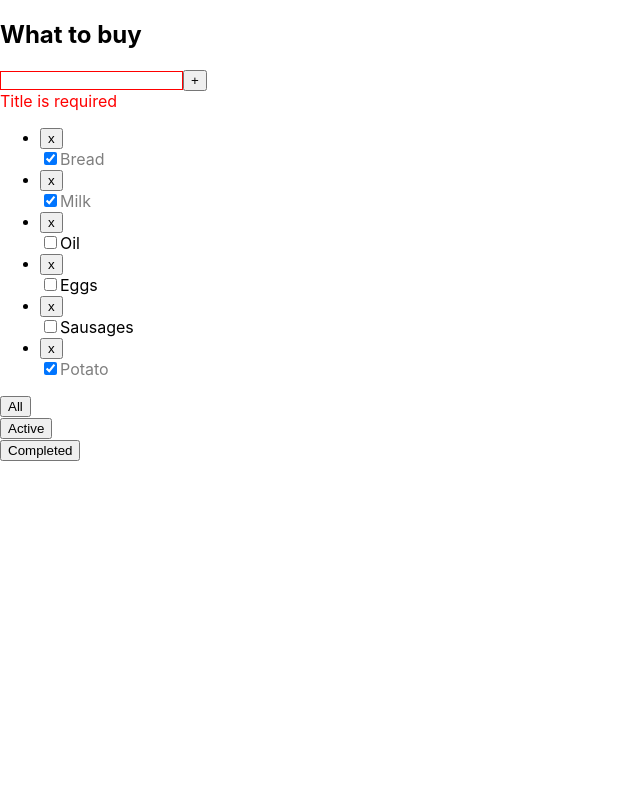
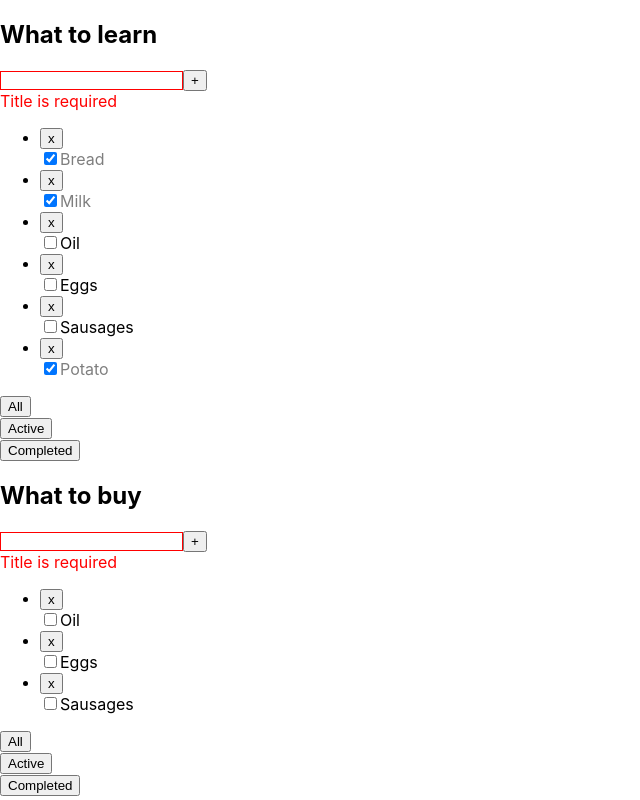
Before and after one commit to Masha-Gorb/todolist-app, a React (Create React App) app: page / in a window 1280 px wide. Shown: the whole page, without its empty margins (0-640 px from the left). Built offline with nearby package versions, Linux system fonts and the light colour scheme.

Commit message:
add useState for todolists

```diff
--- a/src/App.tsx
+++ b/src/App.tsx
@@ -1,15 +1,22 @@
 import React, {useState} from 'react'
 import {TodoList} from "./TodoList";
-import {Grosery} from "./Components/Grocery";
 import {v1} from "uuid";
-import {NewInput} from "./Components/NewInput";
-import styles from './App.module.css'
+
 
 
 export type filterType = "All" | "Active" | "Completed"
-export type filterForProductsType = 'All' | 'Vegetables' | 'Fruits'
+export type TodolistsType = {
+    id: string
+    title: string
+    filter: filterType
+}
 
 const App =() => {
+
+    let [todolists, setTodolists] = useState<Array<TodolistsType>>( [
+        {id: v1(), title: 'What to learn', filter: 'All'},
+        {id: v1(), title: 'What to buy', filter: 'Active'}
+    ])
 
     let [tasks, setTasks] = useState([
         {id: v1(), title: "Bread", checked: true},
@@ -51,13 +58,13 @@ const App =() => {
         setFilter(filterValue)
     }
 
-    let filtredTasks = tasks
-    if (filter === "Active") {
-        filtredTasks = tasks.filter(f =>!f.checked)
-    }
-    if (filter === "Completed") {
-        filtredTasks = tasks.filter(f =>f.checked)
-    }
+    // let filtredTasks = tasks
+    // if (filter === "Active") {
+    //     filtredTasks = tasks.filter(f =>!f.checked)
+    // }
+    // if (filter === "Completed") {
+    //     filtredTasks = tasks.filter(f =>f.checked)
+    // }
 
     //!! !!! ДОБАВЛЕНИЕ ТАСКИ !! !!
     //создали функцию (с каким угодно функционалом) и передали ее в коллбек
@@ -68,7 +75,6 @@ const App =() => {
     //у инпута создаем онЧендж - учим инпут ловить вносимое значение
     //онЧендж выносим в онЧенджХандлер - в него приходит ивент, который надо протипизировать(реакт сам подскажет)
     //тестим - заставляем в консоли показать ивент.кюрентТарджет.value
-
 
     const addTask = (newTaskTitle: string) => {
         if(newTaskTitle.trim()!=="") {
@@ -92,16 +98,33 @@ const App =() => {
     }
 
     return <div>
+        {todolists.map( (m) => {
+
+            let filtredTasks = tasks
+            if (m.filter === "Active") {
+                filtredTasks = tasks.filter(f =>!f.checked)
+            }
+            if (m.filter === "Completed") {
+                filtredTasks = tasks.filter(f =>f.checked)
+            }
+
+            return (
                 <TodoList
-            title="What to buy"
+                    key={m.id}
+                    todolistId={m.id}
+                    title={m.title}
                     tasks={filtredTasks}
                     deleteTask={deleteTask}
                     changeFilter={changeFilter}
                     addTask={addTask}
                     changeChekBox={changeChekBox}
-            filter={filter}
+                    filter={m.filter}
                     setTasks={setTasks}
                 />
+            )
+        })}
+
+
 
     </div>
 }
--- a/src/TodoList.tsx
+++ b/src/TodoList.tsx
@@ -1,6 +1,5 @@
 import React, {ChangeEvent, KeyboardEvent, useState} from 'react'
 import {filterType} from "./App";
-import {Button} from "./Components/Button";
 import {ButtonUniversal} from "./Components/ButtonUniversal";
 import styles from './App.module.css'
 
@@ -12,6 +11,7 @@ type tasksPropsType = {
 
 type propsType = {
     //title=!string — значит что тайтл может прийти а может не прийти в компоненту
+    todolistId: string
     title: string
     tasks: Array<tasksPropsType>
     deleteTask: (taskId: string) => void //void потому что в функции нет return
```
Also changed, not shown: src/Components/Grocery.tsx (deleted, +0 -42 lines). Lines whose indentation alone changed are shown as unchanged.
